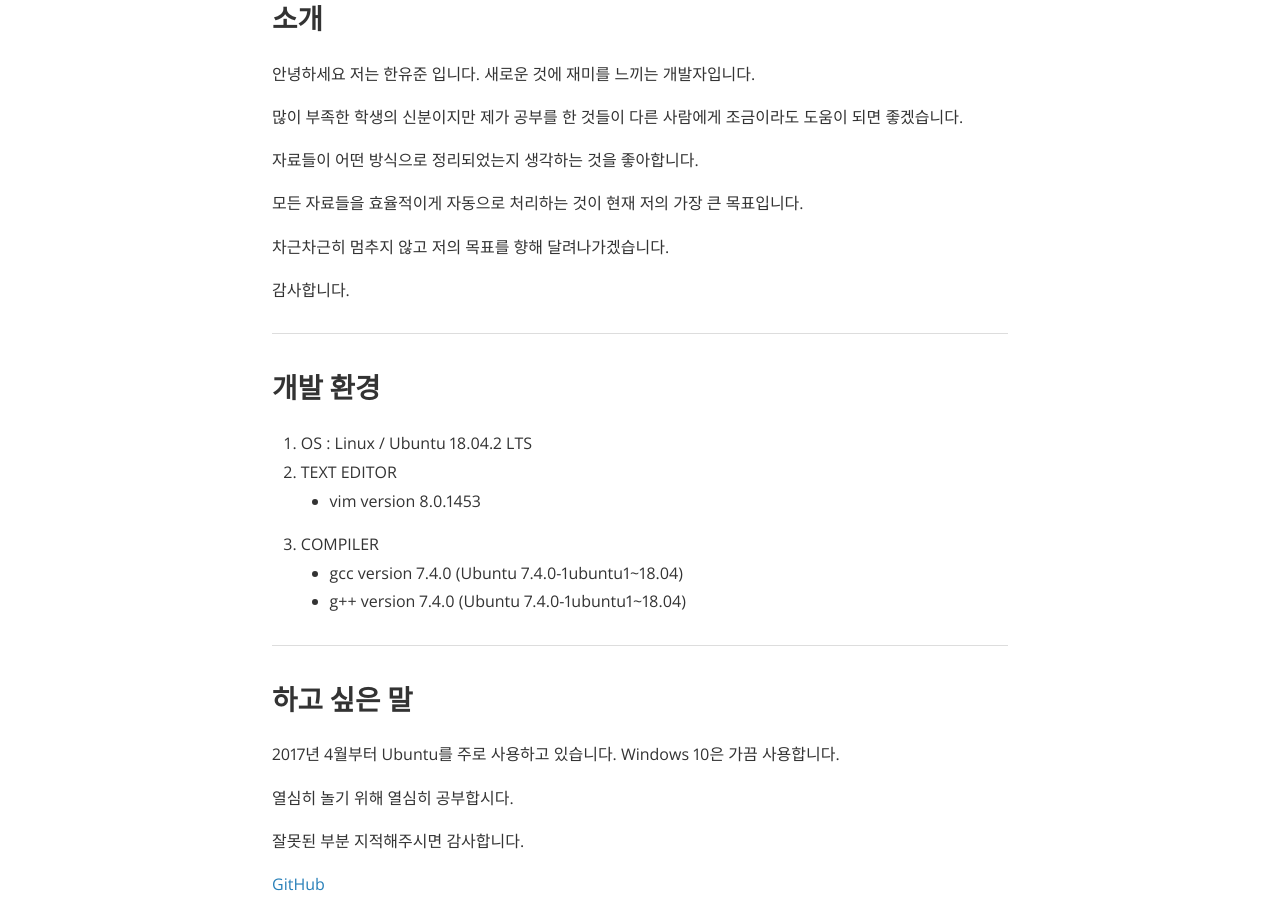
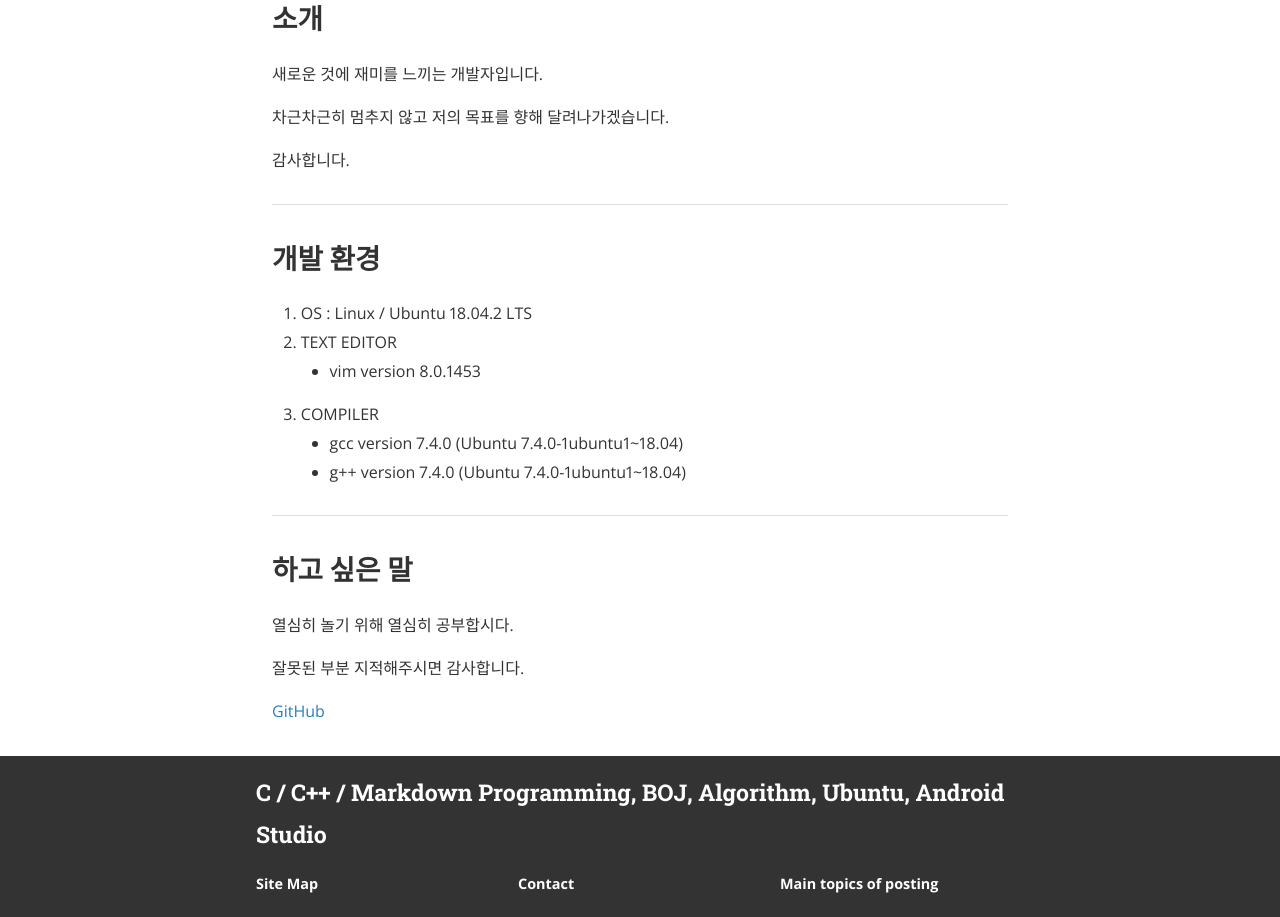
Before and after one commit to atomic0x90/atomic0x90.github.io, a Jekyll site: the page built from about.md, in a window 1280 px wide and 1400 px high. Shown: the part 483-1400 px from the top of the window. Built offline with Jekyll 4.4.1, drawn with Linux system fonts in a browser that asks for light colours; nearby versions of some CDN libraries.

Commit message:
Update about.md

```diff
--- a/about.md
+++ b/about.md
@@ -5,13 +5,7 @@ permalink: /about/
 ---
 <img src="{{ site.baseurl }}/assets/profile-placeholder.gif" title="Profile Picture" class="profile">
 
-<h2><strong>소개</strong></h2>  안녕하세요 저는 한유준 입니다. 새로운 것에 재미를 느끼는 개발자입니다.
-
-많이 부족한 학생의 신분이지만 제가 공부를 한 것들이 다른 사람에게 조금이라도 도움이 되면 좋겠습니다.
-
-자료들이 어떤 방식으로 정리되었는지 생각하는 것을 좋아합니다.
-
-모든 자료들을 효율적이게 자동으로 처리하는 것이 현재 저의 가장 큰 목표입니다.
+<h2><strong>소개</strong></h2>  새로운 것에 재미를 느끼는 개발자입니다.
 
 차근차근히 멈추지 않고 저의 목표를 향해 달려나가겠습니다.
 
@@ -30,7 +24,6 @@ permalink: /about/
 ---
 <h2><strong>하고 싶은 말</strong></h2>
 
-2017년 4월부터 Ubuntu를 주로 사용하고 있습니다. Windows 10은 가끔 사용합니다.
 
 열심히 놀기 위해 열심히 공부합시다.
 
```
